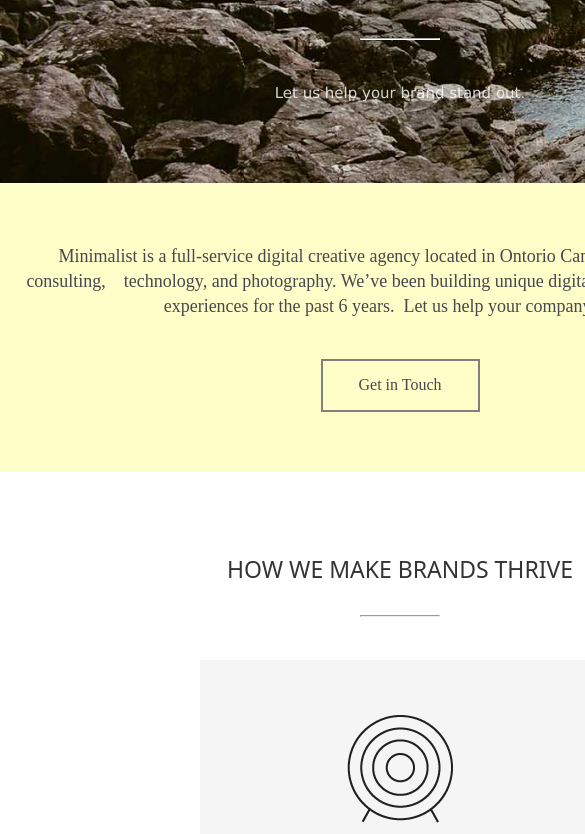
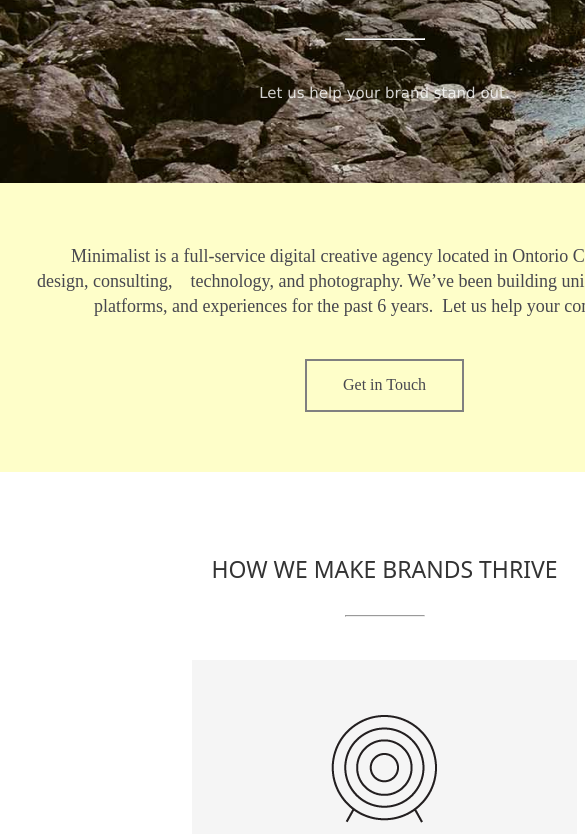
Before and after one commit to jahongirf04/minimal, a plain HTML site: page index.html in a window 390 px wide. Shown: the part 314-1148 px from the top of the page, 585 px wide, since content can reach past the window. Drawn offline with Linux system fonts and the light colour scheme.

Commit message:
1-commit

```diff
--- a/style.css
+++ b/style.css
@@ -539,9 +539,9 @@
   background-color: black;
 }
 
-@media (max-width: 800px){
+@media (max-width: 769px){
   .wrapper{
-    width: 800px;
+    width: 769px;
   }
   .yellow-div{
     padding: 20px;
```
